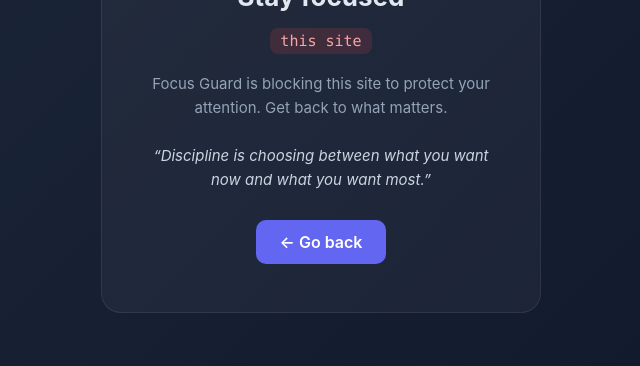
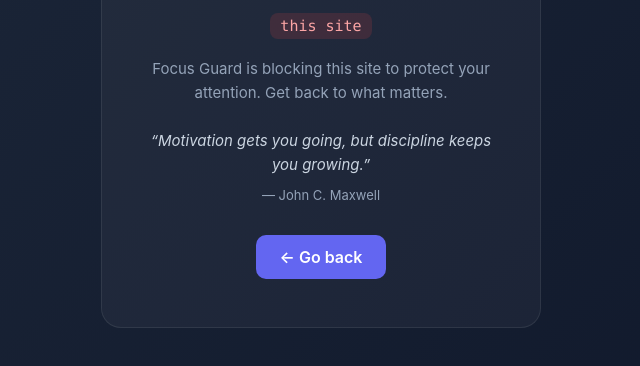
Before and after one commit to kwanlokto/productivity-chrome-extension, a browser extension: page blocked.html in a window 1280 px wide. Shown: the part 318-684 px from the top of the page, without its empty margins (319-959 px from the left). Drawn offline with Linux system fonts and the light colour scheme.

Commit message:
more quotes

```diff
--- a/blocked.html
+++ b/blocked.html
@@ -38,6 +38,7 @@
     }
     p { color: #94a3b8; line-height: 1.6; font-size: 15px; margin-bottom: 24px; }
     .quote { font-style: italic; color: #cbd5e1; margin-bottom: 28px; }
+    .quote .author { font-style: normal; font-size: 13px; color: #94a3b8; display: inline-block; margin-top: 8px; }
     a.back {
       display: inline-block;
       background: #6366f1;
--- a/blocked.js
+++ b/blocked.js
@@ -1,11 +1,25 @@
-// Populate the blocked page with the domain and a rotating quote.
+// Populate the blocked page with the domain and a random inspirational quote.
 const QUOTES = [
-  "The successful warrior is the average man, with laser-like focus.",
-  "It's not enough to be busy; the question is: what are we busy about?",
-  "Where focus goes, energy flows.",
-  "You will never reach your destination if you stop to throw stones at every dog that barks.",
-  "Concentrate all your thoughts upon the work at hand.",
-  "Discipline is choosing between what you want now and what you want most."
+  { text: "The successful warrior is the average man, with laser-like focus.", author: "Bruce Lee" },
+  { text: "It's not enough to be busy; the question is: what are we busy about?", author: "Henry David Thoreau" },
+  { text: "Where focus goes, energy flows.", author: "Tony Robbins" },
+  { text: "Concentrate all your thoughts upon the work at hand.", author: "Alexander Graham Bell" },
+  { text: "Discipline is choosing between what you want now and what you want most.", author: "Abraham Lincoln" },
+  { text: "The future depends on what you do today.", author: "Mahatma Gandhi" },
+  { text: "You don't have to see the whole staircase, just take the first step.", author: "Martin Luther King Jr." },
+  { text: "Amateurs sit and wait for inspiration, the rest of us just get up and go to work.", author: "Stephen King" },
+  { text: "The secret of getting ahead is getting started.", author: "Mark Twain" },
+  { text: "Either you run the day or the day runs you.", author: "Jim Rohn" },
+  { text: "Do the hard jobs first. The easy jobs will take care of themselves.", author: "Dale Carnegie" },
+  { text: "It always seems impossible until it's done.", author: "Nelson Mandela" },
+  { text: "Action is the foundational key to all success.", author: "Pablo Picasso" },
+  { text: "Your time is limited, so don't waste it living someone else's life.", author: "Steve Jobs" },
+  { text: "Lost time is never found again.", author: "Benjamin Franklin" },
+  { text: "Start where you are. Use what you have. Do what you can.", author: "Arthur Ashe" },
+  { text: "Quality is not an act, it is a habit.", author: "Aristotle" },
+  { text: "Well done is better than well said.", author: "Benjamin Franklin" },
+  { text: "Motivation gets you going, but discipline keeps you growing.", author: "John C. Maxwell" },
+  { text: "The way to get started is to quit talking and begin doing.", author: "Walt Disney" }
 ];
 
 const params = new URLSearchParams(location.search);
@@ -14,8 +28,14 @@
   document.getElementById("domain").textContent = domain;
 }
 
-document.getElementById("quote").textContent =
-  '“' + QUOTES[Math.floor(Math.random() * QUOTES.length)] + '”';
+const quote = QUOTES[Math.floor(Math.random() * QUOTES.length)];
+const quoteEl = document.getElementById("quote");
+quoteEl.textContent = "“" + quote.text + "”";
+const authorEl = document.createElement("span");
+authorEl.className = "author";
+authorEl.textContent = "— " + quote.author;
+quoteEl.appendChild(document.createElement("br"));
+quoteEl.appendChild(authorEl);
 
 document.getElementById("back").addEventListener("click", (e) => {
   e.preventDefault();
```
